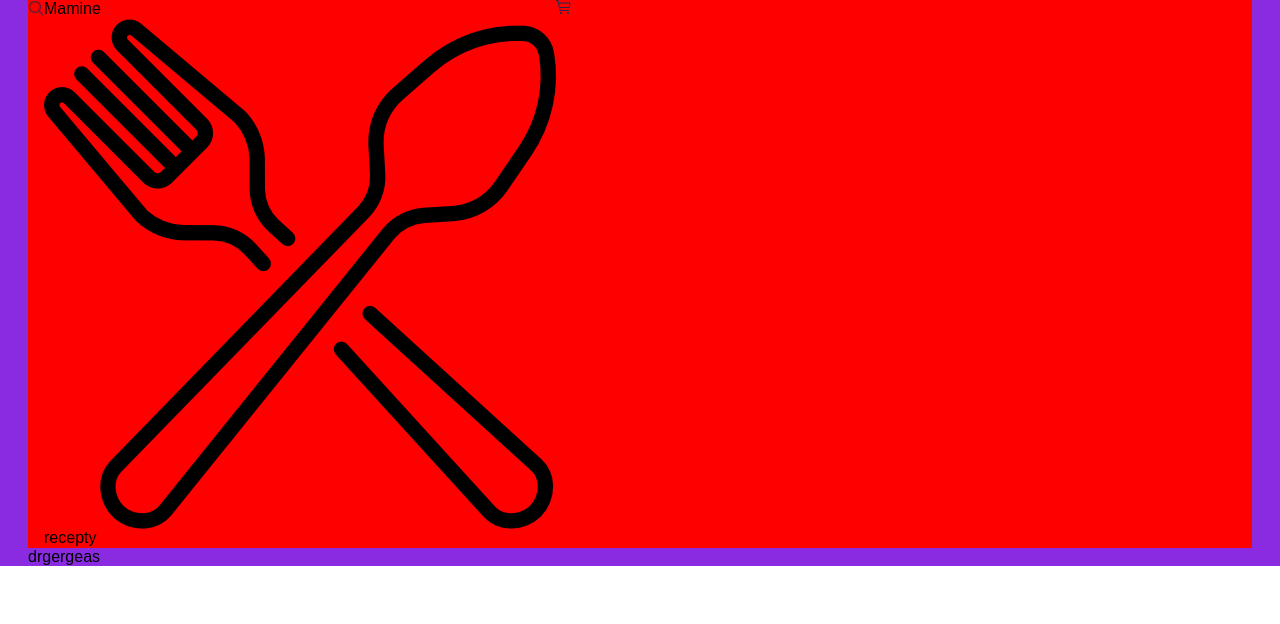
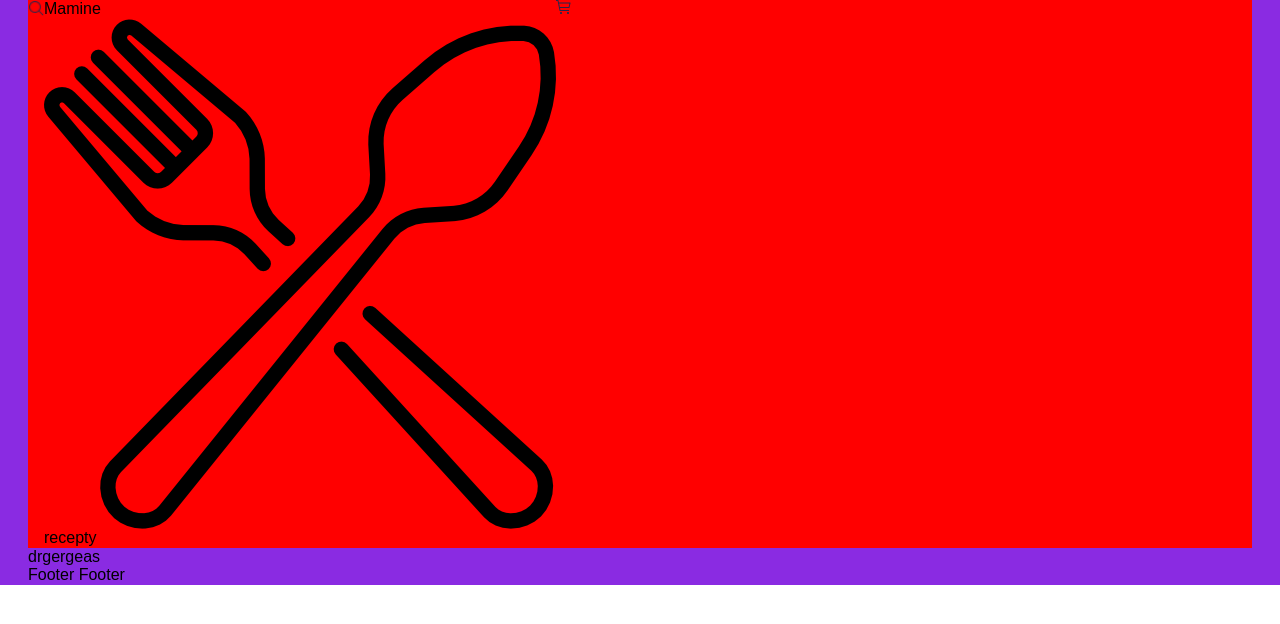
Before and after one commit to Medvedev245/eat-store, a React (Create React App) app: page / in a window 1280 px wide. Shown: the top 624 px of the page. Built offline with nearby package versions, Linux system fonts and the light colour scheme.

Commit message:
add footer

```diff
--- /dev/null
+++ b/src/components/Footer/Footer.jsx
@@ -0,0 +1,7 @@
+import React from "react";
+
+const Footer = () => {
+  return <div>Footer Footer</div>;
+};
+
+export default Footer;
--- a/src/components/Layout/Layout.jsx
+++ b/src/components/Layout/Layout.jsx
@@ -2,6 +2,7 @@ import React from "react";
 import { Suspense } from "react";
 import { Outlet } from "react-router-dom";
 import Header from "../Header/Header";
+import Footer from "../Footer/Footer";
 import { ComponentLayout } from "./Layout.styled";
 
 const Layout = () => {
@@ -27,6 +28,7 @@ const Layout = () => {
           <Outlet />
         </Suspense>
       </main>
+      <Footer />
     </ComponentLayout>
   );
 };
```
